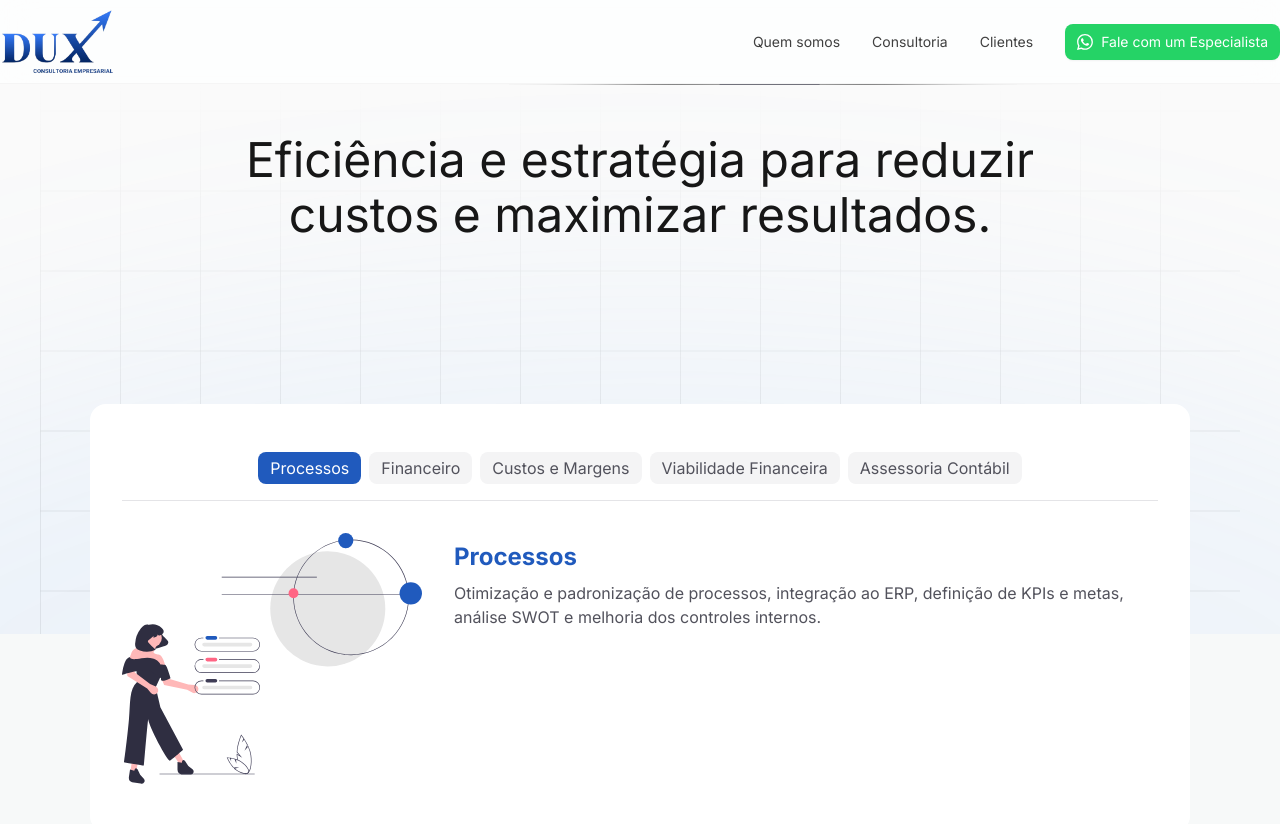
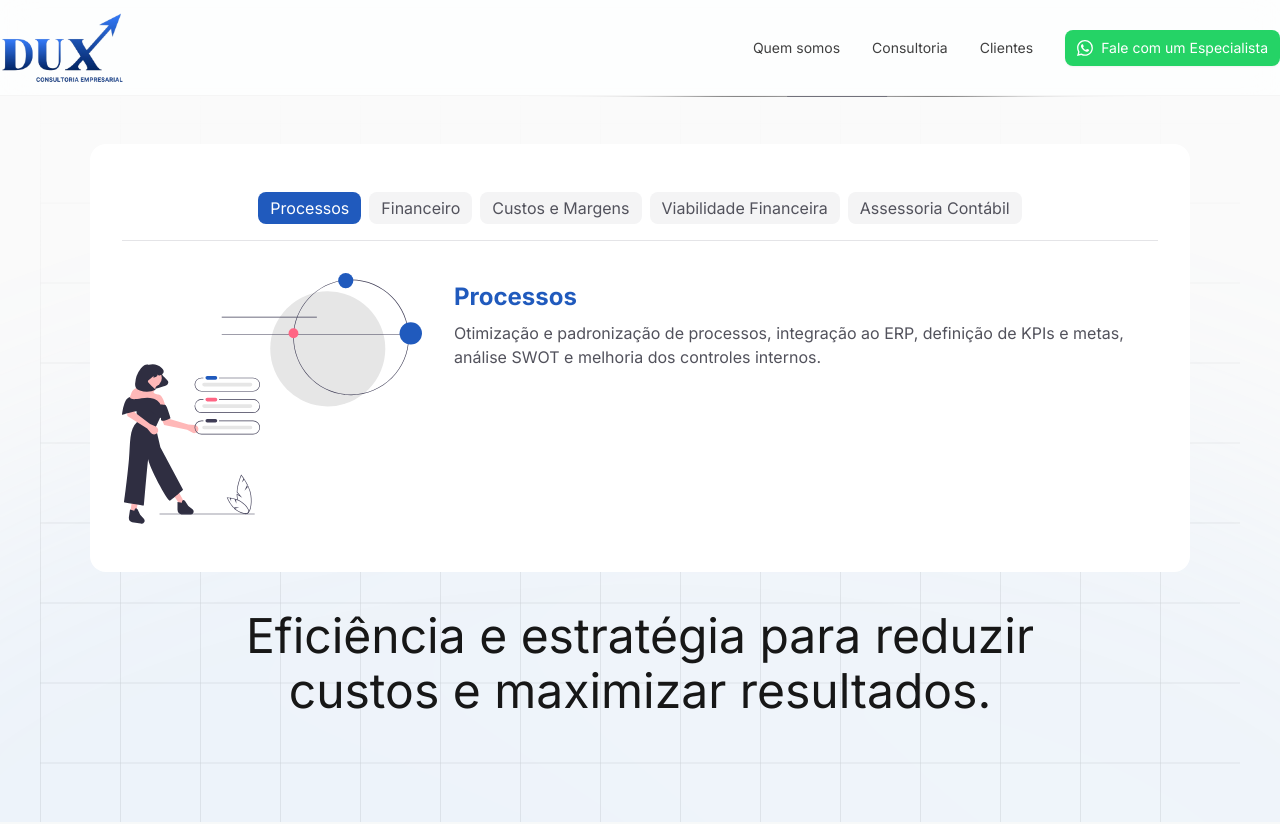
Before and after one commit to juaopedrosilva/dux, a Next.js app: page / in a window 1280 px wide. Shown: the top 824 px of the page. Built offline with nearby package versions, Linux system fonts and the light colour scheme.

Commit message:
feat: add hero

```diff
--- a/src/app/page.tsx
+++ b/src/app/page.tsx
@@ -12,7 +12,6 @@ export default function Home() {
     <main className="mb-5">
       <Header />
       <Hero />
-      <Features />
       <Numbers />
       <AboutTwo />
       <Clients />
--- a/src/components/features.tsx
+++ b/src/components/features.tsx
@@ -56,7 +56,8 @@ export function Features() {
   const [activeIndex, setActiveIndex] = useState(0);
 
   return (
-    <section className="mt-[-230px] rounded-2xl py-12 -scale-z-95 mx-auto max-w-[1100px] px-8 bg-white" id="solucoes">
+    // <section className="mt-[-230px] rounded-2xl py-12 -scale-z-95 mx-auto max-w-[1100px] px-8 bg-white" id="solucoes">
+    <section className="rounded-2xl py-12 -scale-z-95 mx-auto max-w-[1100px] px-8 bg-white" id="solucoes">
       {/* <div className=" text-center">
         <h3 className="text-balance font-display text-3xl font-semibold text-brand">
           Impulsione sua Empresa com as Soluções Certas
--- a/src/components/header.tsx
+++ b/src/components/header.tsx
@@ -7,9 +7,9 @@ export function Header() {
     <header className="sticky inset-x-0 top-0 z-30 w-full transition-all">
       <div className="absolute inset-0 block border-b transition-all border-neutral-100 bg-white/75 backdrop-blur-lg dark:border-white/10 dark:bg-black/75"></div>
       <div className="mx-auto w-full px-3 relative lg:px-4 xl:px-0 container">
-        <div className="flex h-21 items-center justify-between">
+        <div className="flex h-24 items-center justify-between">
           <div className="grow basis-0">
-            <Image src="/logo.png" width={115} height={115} alt="Dux Logo"  />
+            <Image src="/logo.png" width={125} height={125} alt="Dux Logo"  />
           </div>
 
           <div className="flex gap-4">
--- a/src/components/hero.tsx
+++ b/src/components/hero.tsx
@@ -1,10 +1,10 @@
 import { BorderTrail } from "./ui/border-trail";
-// import { Button } from "./ui/button";
 import { TextLoop } from "./ui/text-loop";
+import { Features } from "@/components/features";
 
 export function Hero() {
   return (
-    <div className="relative mx-auto  w-full h-[550px]  overflow-hidden  bg-neutral-50 text-center sm:p-12 sm:px-0">
+    <div className="relative mx-auto  w-full h-auto  overflow-hidden  bg-neutral-50 text-center sm:p-12 sm:px-0">
       <BorderTrail
         style={{
           boxShadow:
@@ -39,7 +39,8 @@ export function Hero() {
       <div className="absolute -left-1/4 top-[38%] h-[135%] w-[150%] opacity-10 blur-[120px] [transform:translate3d(0,0,0)]">
         <div className="size-full bg-[conic-gradient(at_50%_50%,_#93C5FD_0deg,_#93C5FD_117deg,_#60A5FA_180deg,_#93C5FD_360deg)] [mask-image:radial-gradient(closest-side,black_100%,transparent_100%)]"></div>
       </div>
-      <div className="relative mx-auto flex w-full max-w-4xl flex-col items-center ">
+      <Features />
+      <div className="relative mx-auto flex w-full max-w-4xl flex-col items-center mt-9 mb-14 ">
         <div className="max-w-4xl mx-auto px-4 text-center">
           <TextLoop
             className="mt-0 text-center pt-9 sm:pt-0 font-display text-3xl sm:text-4xl md:text-5xl font-medium text-neutral-900 sm:leading-[1.15] animate-slide-up-fade [--offset:20px] [animation-duration:1s] [animation-fill-mode:both] motion-reduce:animate-fade-in [animation-delay:100ms] break-words max-w-[90%] sm:max-w-3xl md:max-w-4xl"
```
